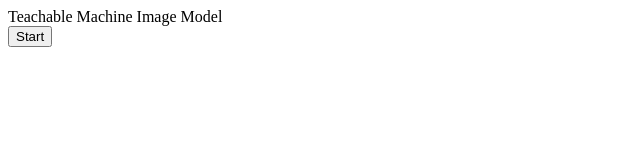
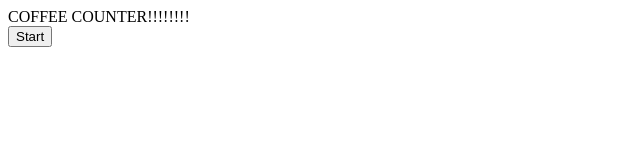
Before and after one commit to iceaxeliehne/RET-ML-Course, a plain HTML site: page index.html in a window 1280 px wide. Shown: the full height of the page, 0-640 px from the left. Drawn offline with Linux system fonts and the light colour scheme.

Commit message:
Update index.html

```diff
--- a/index.html
+++ b/index.html
@@ -1,4 +1,4 @@
-<div>Teachable Machine Image Model</div>
+<div>COFFEE COUNTER!!!!!!!!</div>
 <button type="button" onclick="init()">Start</button>
 <div id="webcam-container"></div>
 <div id="label-container"></div>
```
